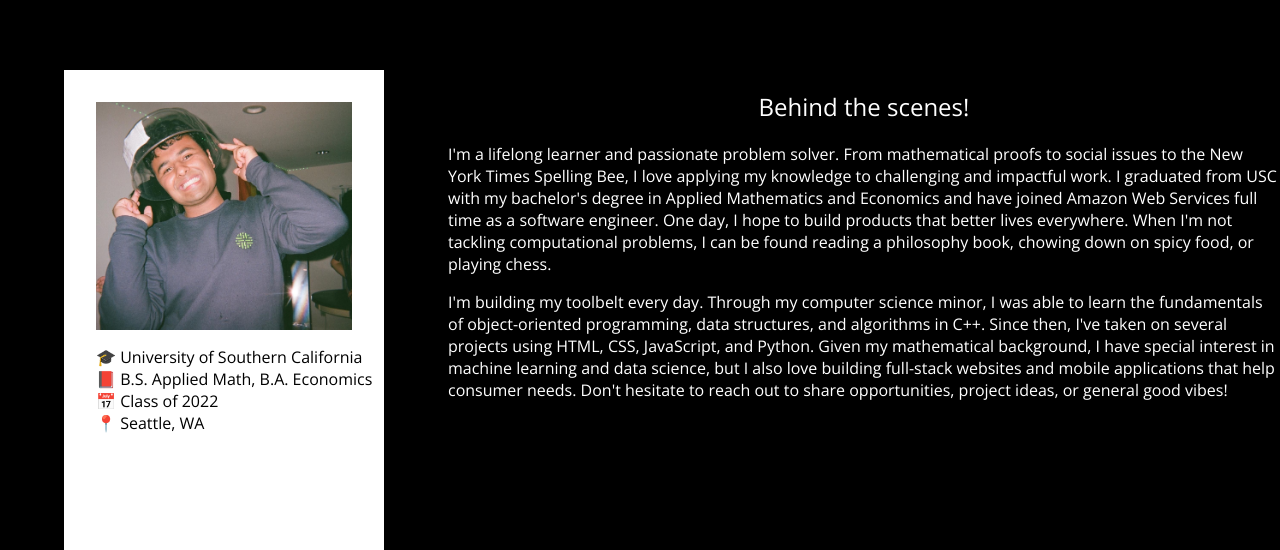
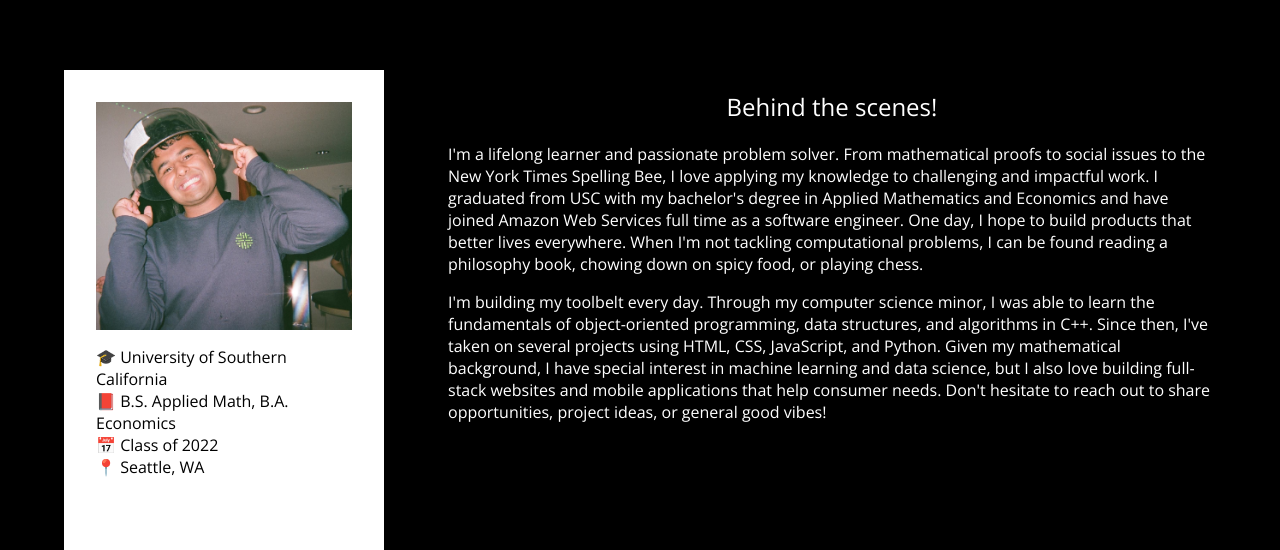
Before and after one commit to EpicAmart/Old-Portfolio, a plain HTML site: page index.html in a window 1280 px wide. Shown: the part 730-1280 px from the top of the page. Drawn offline with nearby package versions, Linux system fonts and the light colour scheme.

Commit message:
fixed some spacing

```diff
--- a/index.html
+++ b/index.html
@@ -93,10 +93,12 @@
     <div class="content-two">
         <div class="polaroid">
             <img class="bio-photo" src="resources/profile.JPG" alt="">
-            <span class="details">&#x1F393 University of Southern California</span>
-            <span class="details">&#x1F4D5 B.S. Applied Math, B.A. Economics</span>
-            <span class="details">&#x1F4C5 Class of 2022</span>
-            <span class="details">&#x1F4CD Seattle, WA</span>
+            <div class="polaroid-text">
+                <span class="details">&#x1F393 University of Southern California</span>
+                <span class="details">&#x1F4D5 B.S. Applied Math, B.A. Economics</span>
+                <span class="details">&#x1F4C5 Class of 2022</span>
+                <span class="details">&#x1F4CD Seattle, WA</span>
+            </div>
         </div>
         <div class="bio-text">
             <h2>Behind the scenes!</h2>
--- a/styles.css
+++ b/styles.css
@@ -90,9 +90,17 @@ h2 {
     display:flex;
     flex-direction: column;
     flex:1 1 20%;
-    width: 20%;
+    width: 25%;
     height: 100%;
     margin: 0% 5% 0% 5%;
+}
+
+.polaroid-text {
+    flex: 1;
+    display:flex;
+    flex-direction: column;
+    margin: 0% 10% 0% 10%;
+    max-height: 60%;
 }
 
 .bio-photo {
@@ -108,8 +116,5 @@ h2 {
     height: auto;
     max-height: 100%;
     font-weight:100;
+    margin-right: 5%;
 }
-
-.details {
-    margin-left: 10%;
-}
```
